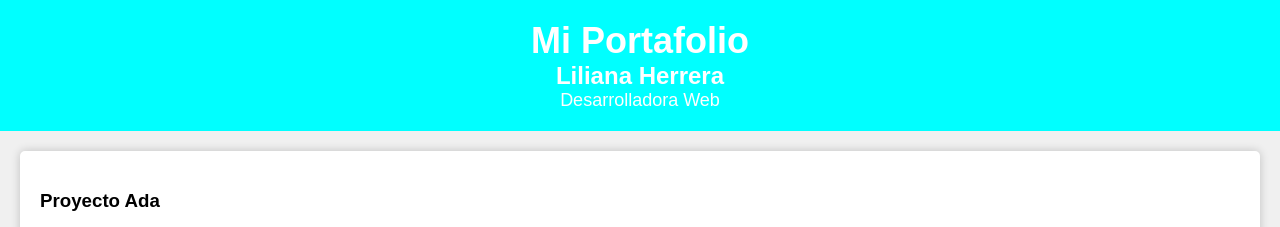
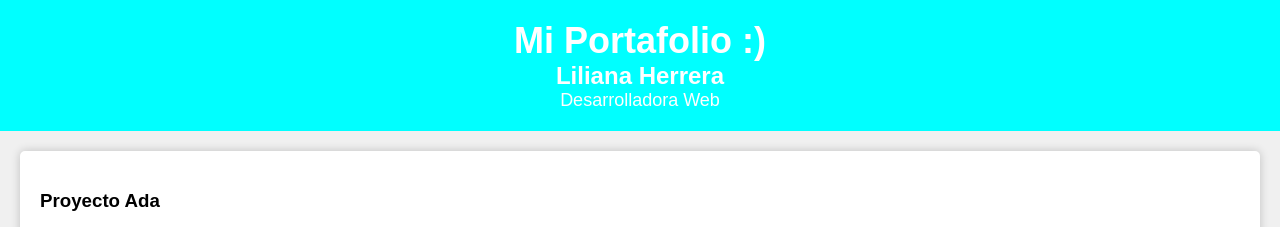
Before and after one commit to llherrerap/portafolio-liliana, a plain HTML site: page index.html in a window 1280 px wide. Shown: the top 227 px of the page. Drawn offline with Linux system fonts and the light colour scheme.

Commit message:
Se agrega una carita feliz al titulo

```diff
--- a/index.html
+++ b/index.html
@@ -10,7 +10,7 @@
 
 <body>
     <header>
-        <h1>Mi Portafolio</h1>
+        <h1>Mi Portafolio :)</h1>
         <h2>Liliana Herrera</h2>
         <p>Desarrolladora Web</p>
     </header>
```
